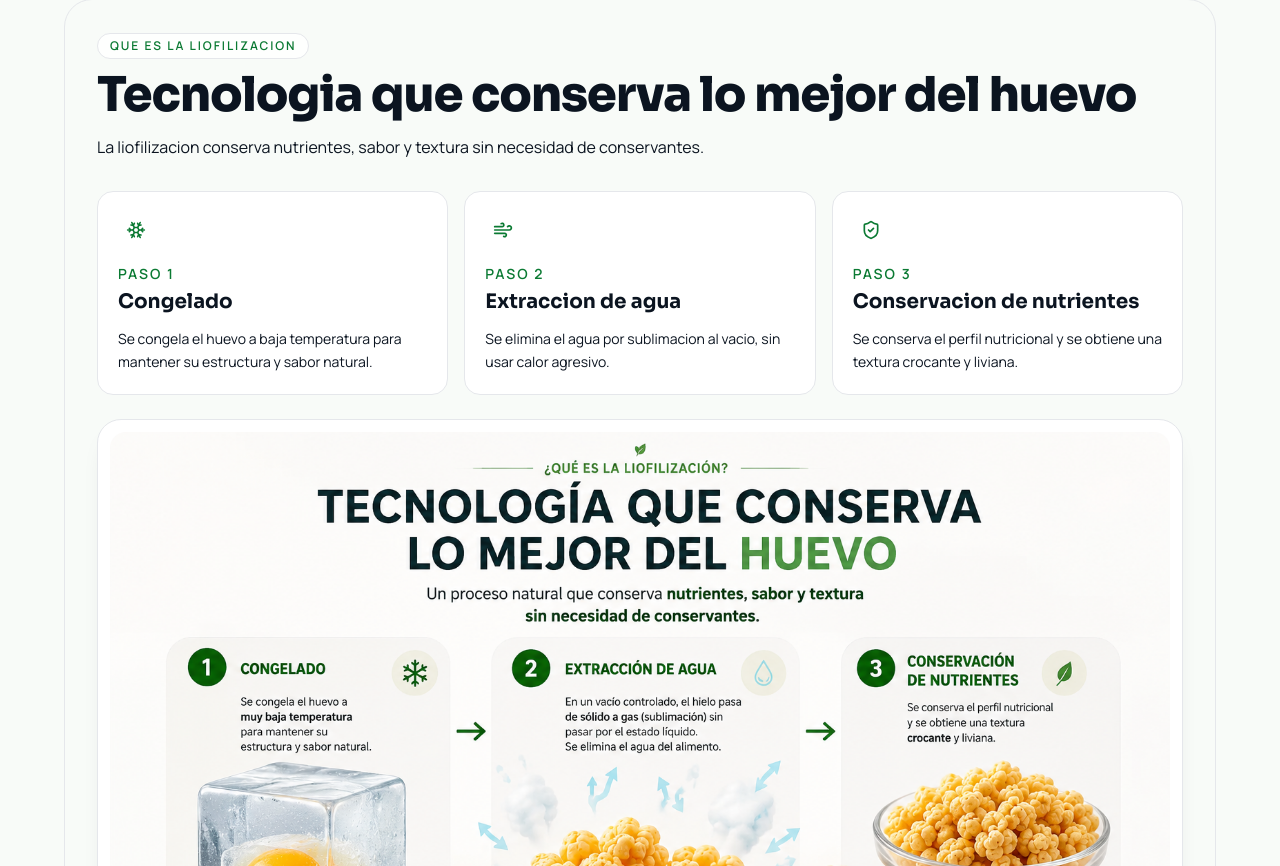
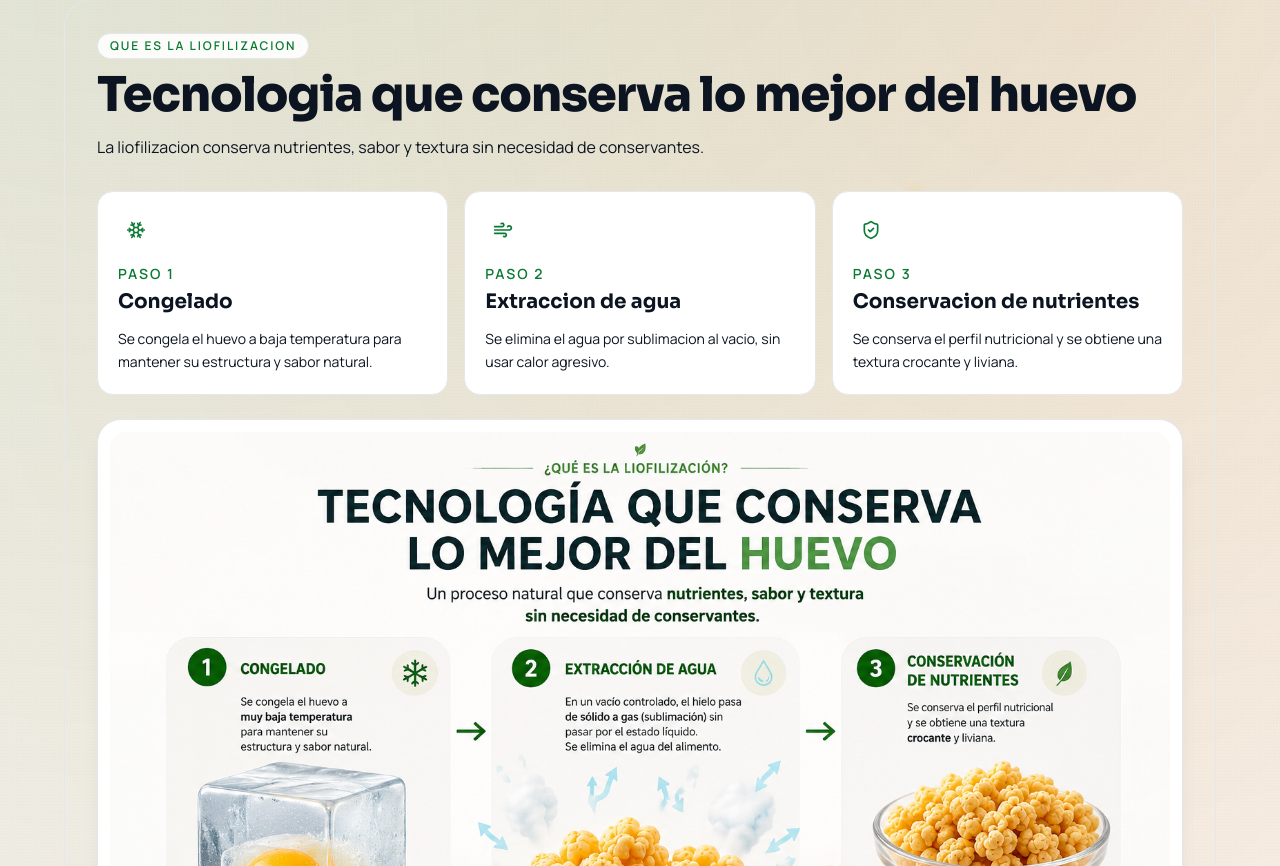
Before and after one commit to yoelcsm/pop-eggs-landing, a Next.js app: page / in a window 1280 px wide. Shown: the part 1174-2040 px from the top of the page. Built offline with nearby package versions, Linux system fonts and the light colour scheme.

Commit message:
feat: upgrade landing background to premium food-tech aesthetic

```diff
--- a/src/components/landing/LandingPage.tsx
+++ b/src/components/landing/LandingPage.tsx
@@ -11,18 +11,53 @@ import { StorySection } from "./StorySection";
 
 export function LandingPage() {
   return (
-    <div className="relative overflow-hidden bg-brand-bg text-brand-ink">
+    <div className="relative overflow-hidden bg-[#f7f6f3] text-brand-ink">
+      <div
+        aria-hidden
+        className="pointer-events-none absolute inset-0"
+        style={{
+          background:
+            "radial-gradient(circle at 14% 10%, rgba(11,122,51,0.14), transparent 36%), radial-gradient(circle at 84% 20%, rgba(255,106,0,0.12), transparent 42%), radial-gradient(circle at 52% 82%, rgba(11,122,51,0.08), transparent 48%), linear-gradient(180deg, #fbfaf7 0%, #f4f2ee 52%, #f9f8f4 100%)",
+        }}
+      />
+      <div
+        aria-hidden
+        className="pointer-events-none absolute inset-0 opacity-35"
+        style={{
+          backgroundImage:
+            "radial-gradient(rgba(11,20,32,0.06) 0.5px, transparent 0.5px)",
+          backgroundSize: "3px 3px",
+        }}
+      />
       <motion.div
         aria-hidden
-        className="pointer-events-none absolute left-[-5%] top-[-120px] h-[340px] w-[340px] rounded-full bg-brand-green/18 blur-3xl"
+        className="pointer-events-none absolute left-[-8%] top-[-140px] h-[400px] w-[400px] rounded-full bg-brand-green/16 blur-3xl"
         animate={{ x: [0, 20, 0], y: [0, 10, 0] }}
         transition={{ duration: 10, repeat: Infinity, ease: "easeInOut" }}
       />
       <motion.div
         aria-hidden
-        className="pointer-events-none absolute right-[-8%] top-[15%] h-[360px] w-[360px] rounded-full bg-brand-orange/18 blur-3xl"
+        className="pointer-events-none absolute right-[-10%] top-[10%] h-[420px] w-[420px] rounded-full bg-brand-orange/16 blur-3xl"
         animate={{ x: [0, -18, 0], y: [0, -16, 0] }}
         transition={{ duration: 9, repeat: Infinity, ease: "easeInOut" }}
+      />
+      <motion.div
+        aria-hidden
+        className="pointer-events-none absolute left-[8%] top-[38%] h-6 w-6 rounded-full bg-[#f6c977]/35 blur-sm"
+        animate={{ y: [0, -10, 0], x: [0, 6, 0] }}
+        transition={{ duration: 8, repeat: Infinity, ease: "easeInOut" }}
+      />
+      <motion.div
+        aria-hidden
+        className="pointer-events-none absolute right-[14%] top-[56%] h-5 w-5 rounded-full bg-[#f6c977]/30 blur-sm"
+        animate={{ y: [0, 12, 0], x: [0, -5, 0] }}
+        transition={{ duration: 9, repeat: Infinity, ease: "easeInOut" }}
+      />
+      <motion.div
+        aria-hidden
+        className="pointer-events-none absolute right-[28%] top-[24%] h-4 w-4 rounded-full bg-[#f6c977]/25 blur-sm"
+        animate={{ y: [0, -8, 0], x: [0, 4, 0] }}
+        transition={{ duration: 7, repeat: Infinity, ease: "easeInOut" }}
       />
 
       <main className="relative pb-4">
```
